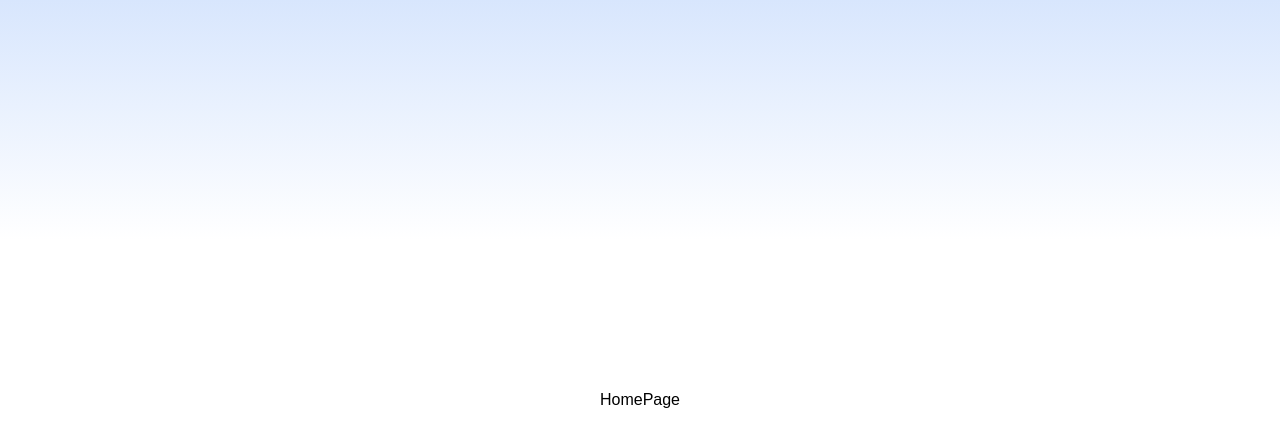
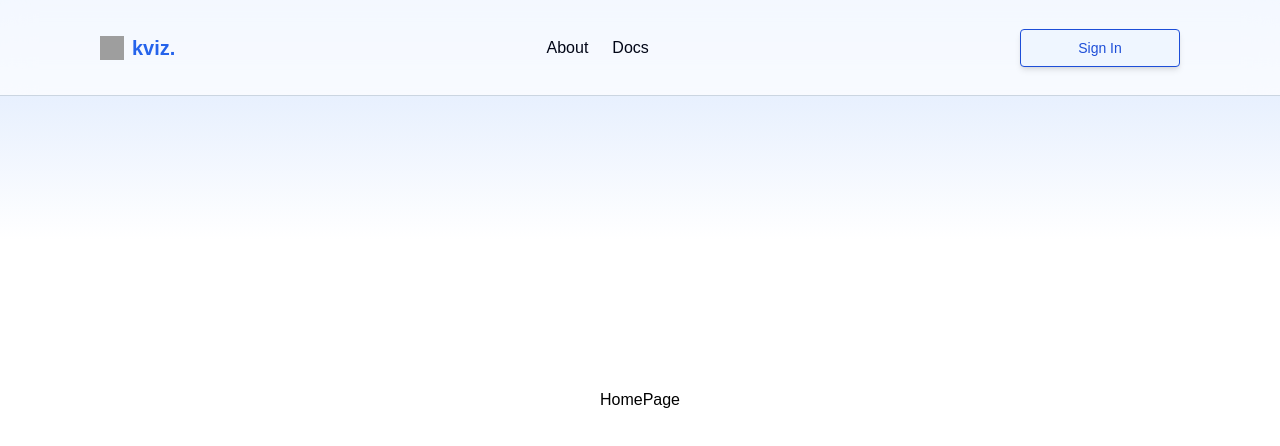
Before and after one commit to rayhan889/kviz, a React (Vite) app: page / in a window 1280 px wide. Shown: the top 446 px of the page. Built offline with nearby package versions, Linux system fonts and the light colour scheme; grey boxes are pictures that could not be loaded.

Commit message:
add navbar

```diff
--- a/src/App.tsx
+++ b/src/App.tsx
@@ -3,6 +3,7 @@ import { Routes, Route } from "react-router-dom";
 
 import QuestionPage from "./components/QuestionPage";
 import HomePage from "./components/HomePage";
+import Navbar from "./components/ui/Navbar";
 
 const queryClient = new QueryClient();
 
@@ -10,6 +11,9 @@ function App() {
   return (
     <QueryClientProvider client={queryClient}>
       <main className="h-screen w-full bg-white flex flex-col items-center justify-center">
+        {/* Navbar */}
+        <Navbar />
+
         {/* Background gradient */}
         <div className="absolute h-60 top-0 left-0 w-full bg-gradient-to-b from-blue-500/20 to-white" />
 
--- /dev/null
+++ b/src/components/ui/Navbar.tsx
@@ -0,0 +1,44 @@
+import { Link } from "react-router-dom";
+
+const Navbar = () => {
+  const navItems = [
+    {
+      name: "About",
+      path: "/about",
+    },
+    {
+      name: "Docs",
+      path: "/documentation",
+    },
+  ];
+
+  return (
+    <nav
+      className="w-full flex h-24 px-[6.25rem] justify-between items-center fixed top-0 left-0 z-50
+    bg-white bg-opacity-70 backdrop-filter backdrop-blur-lg border-b border-slate-300"
+    >
+      <button className="flex items-center gap-x-2 text-xl text-blue-600">
+        <img
+          src="https://utfs.io/f/K0kPNXk3jrKMN0skWDZ4xSvAf5KFzoCiMj3PRm27hZ9JDyeu"
+          alt="kviz logo"
+          className="h-6 w-6"
+        />
+        <Link to="/" className="font-bold">
+          kviz.
+        </Link>
+      </button>
+      <ul className="flex items-center gap-x-6">
+        {navItems.map((item, idx) => (
+          <li key={`nav_item_${idx}`} className="text-base text-slate-950">
+            <Link to={item.path}>{item.name}</Link>
+          </li>
+        ))}
+      </ul>
+      <button className="w-[10rem] gap-x-3 text-blue-700 rounded bg-blue-50 px-3 py-2 text-sm border border-blue-700 shadow-md">
+        Sign In
+      </button>
+    </nav>
+  );
+};
+
+export default Navbar;
```
